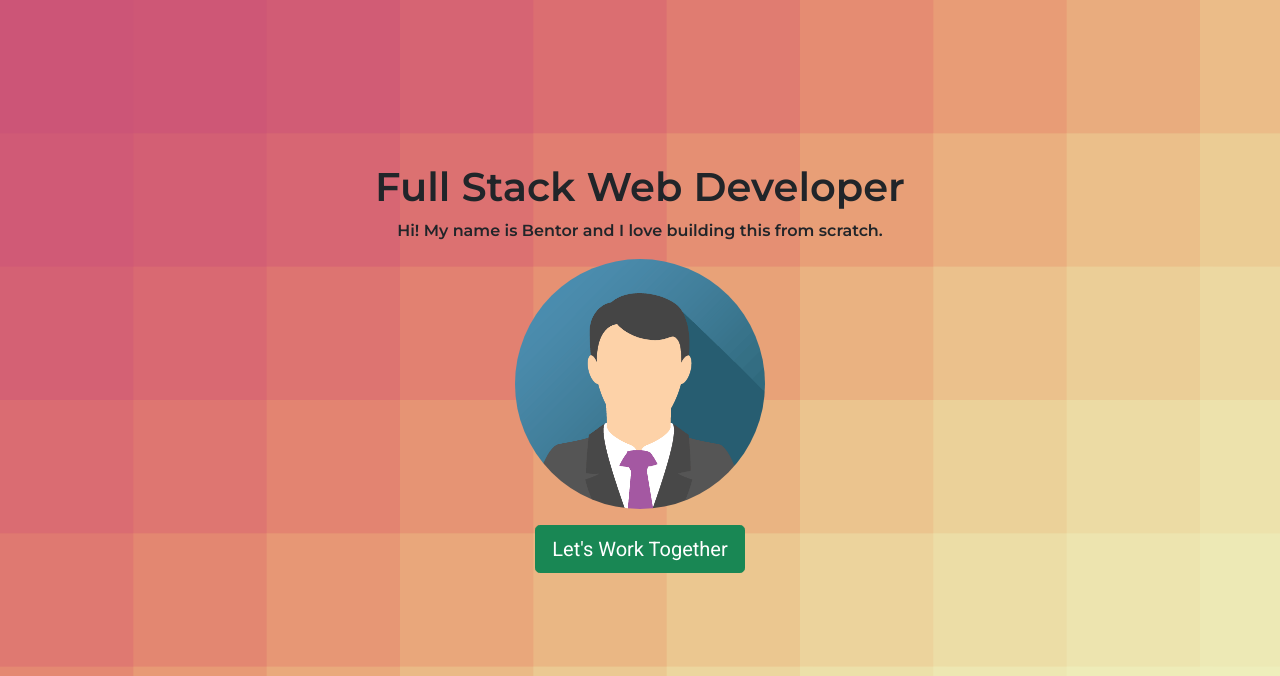
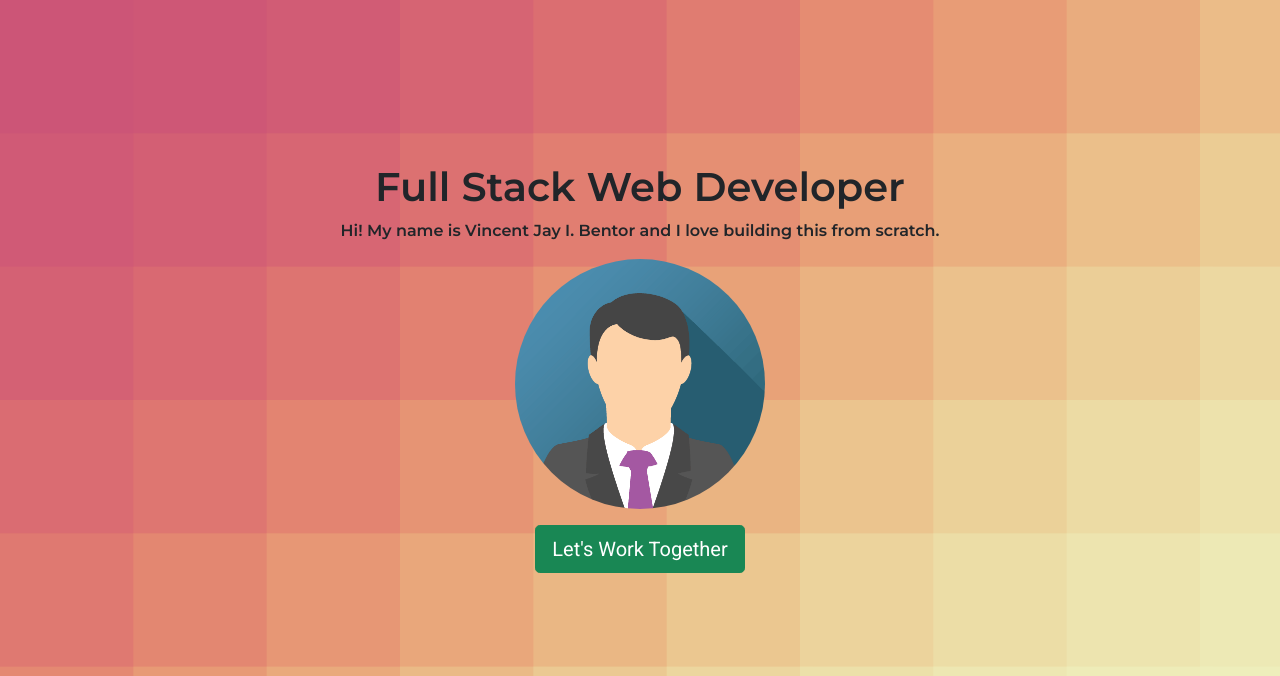
Before and after one commit to Sennn19/kahit-ano-lang-daw, a plain HTML site: page index.html in a window 1280 px wide. Shown: the top 676 px of the page. Drawn offline with nearby package versions, Linux system fonts and the light colour scheme.

Commit message:
second commit

```diff
--- a/index.html
+++ b/index.html
@@ -26,7 +26,7 @@
 
         <section class="text-center mt-5" id="landing">
             <h1>Full Stack Web Developer</h1>
-            <p>Hi! My name is Bentor and I love building this from scratch.</p>
+            <p>Hi! My name is Vincent Jay I. Bentor and I love building this from scratch.</p>
             <img src="images/image.png" id="profile" class="img-fluid">
             <a href="mailto:johnmeddiemariano@gmail.com" class="btn btn-success btn-lg mt-3">Let's Work Together</a>
         </section>
```
